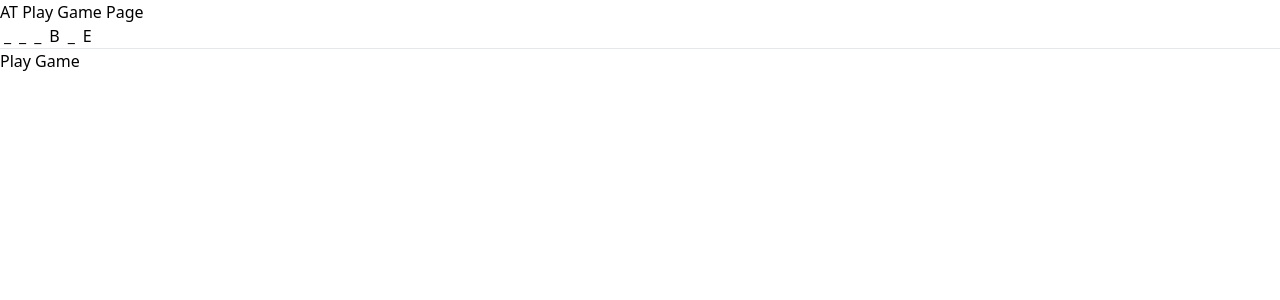
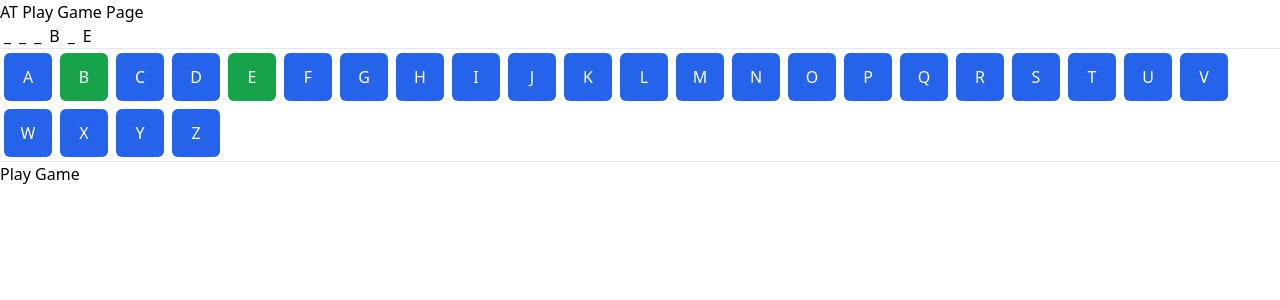
Before and after one commit to TahaSyedKhan/HangMan, a React (Vite) app: page /play in a window 1280 px wide. Shown: the top 300 px of the page. Built offline with nearby package versions, Linux system fonts and the light colour scheme.

Commit message:
added letter buttons component

```diff
--- /dev/null
+++ b/src/Components/LetterButtons/LetterButtons.jsx
@@ -0,0 +1,27 @@
+let ALPHABETS = new Array(26).fill('').map((ele, index) => String.fromCharCode(65 + index));
+function LetterButtons({ usedLetters }) {
+
+    const selectedLetters = new Set(usedLetters.join('').toUpperCase().split(''));
+    const buttonStyle = function(letter) {
+        if(selectedLetters.has(letter)) {
+            return "bg-green-600 border-green-700 hover:bg-green-700"
+        } else {
+            return "bg-blue-600 border-blue-700 hover:bg-blue-700"
+        }
+    }
+    const buttons = ALPHABETS.map(letter => {
+        return (
+            <button key={`button${letter}`}
+            className={`h-12 w-12 m-1 rounded-md focus:outline-none text-white ${buttonStyle(letter)}`}>
+                {letter}
+            </button>
+        )
+    })
+    return (
+        <>
+            {buttons}
+        </>
+    )
+}
+
+export default LetterButtons;
--- a/src/Components/Pages/PlayGame/PlayGame.jsx
+++ b/src/Components/Pages/PlayGame/PlayGame.jsx
@@ -1,5 +1,6 @@
 import { Link } from "react-router-dom";
 import MaskedText from "../../MaskedText/MaskedText";
+import LetterButtons from "../../LetterButtons/LetterButtons";
 
 function PlayGame() {
     return (
@@ -8,6 +9,9 @@ function PlayGame() {
 
             <MaskedText word="humble" usedLetters={['b', 'e']}/>
             <hr />
+
+            <LetterButtons usedLetters={['b', 'e']}/>
+            <hr/>
         <Link to="/start" >Play Game</Link>
         </>
     )
```
